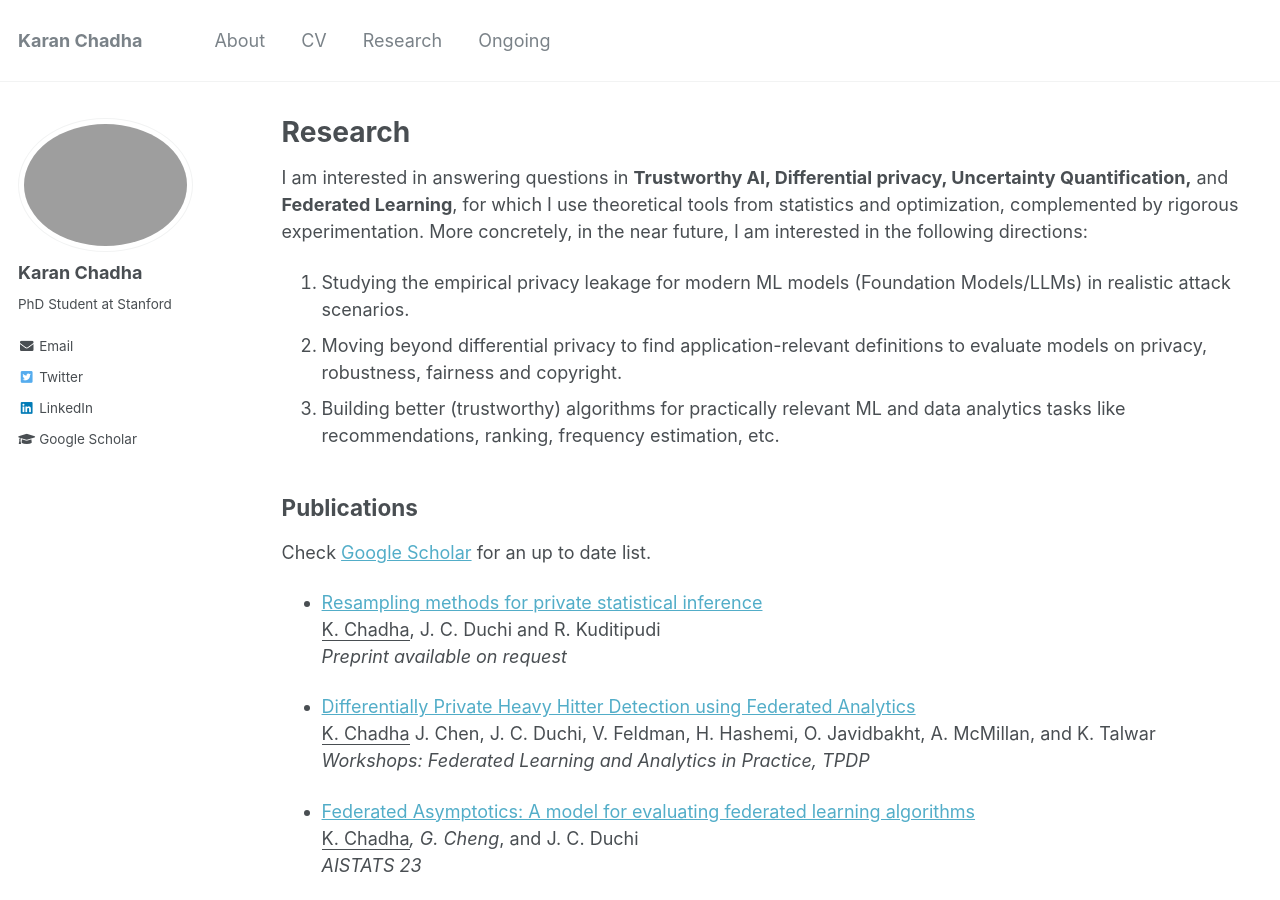
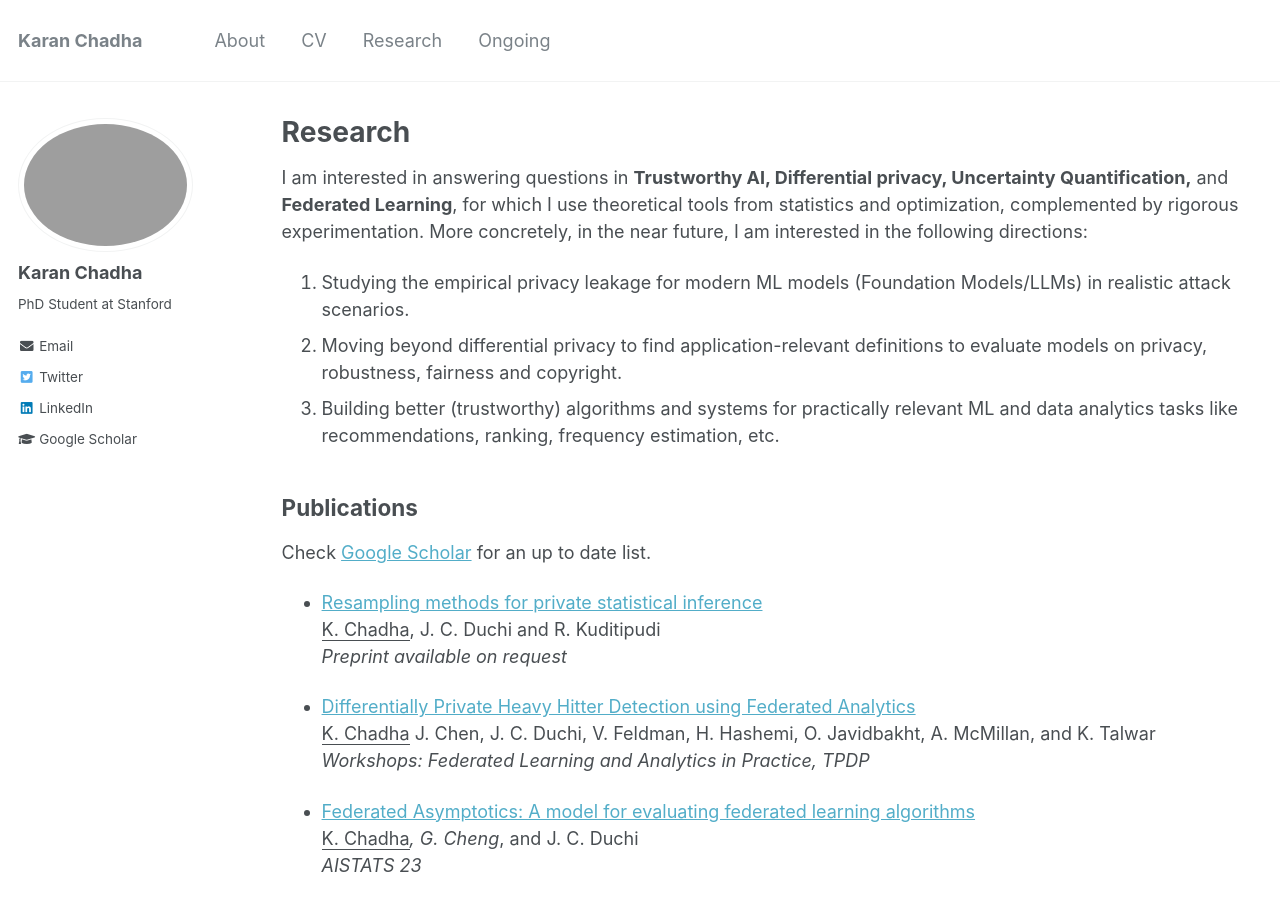
Before and after one commit to knchadha/knchadha.github.io, a Jekyll site: the page built from _pages/research.md, in a window 1280 px wide and 900 px high. Built offline with Jekyll 4.4.1, drawn with Linux system fonts in a browser that asks for light colours.

Commit message:
two word update

```diff
--- a/_pages/research.md
+++ b/_pages/research.md
@@ -9,7 +9,7 @@ I am interested in answering questions in **Trustworthy AI,  Differential privac
 
 1. Studying the empirical privacy leakage for modern ML models (Foundation Models/LLMs) in realistic attack scenarios.
 2. Moving beyond differential privacy to find application-relevant definitions to evaluate models on privacy, robustness, fairness and copyright.
-3. Building better (trustworthy) algorithms for practically relevant ML and data analytics tasks like recommendations, ranking, frequency estimation, etc.
+3. Building better (trustworthy) algorithms and systems for practically relevant ML and data analytics tasks like recommendations, ranking, frequency estimation, etc.
 
 ## Publications
 
```
